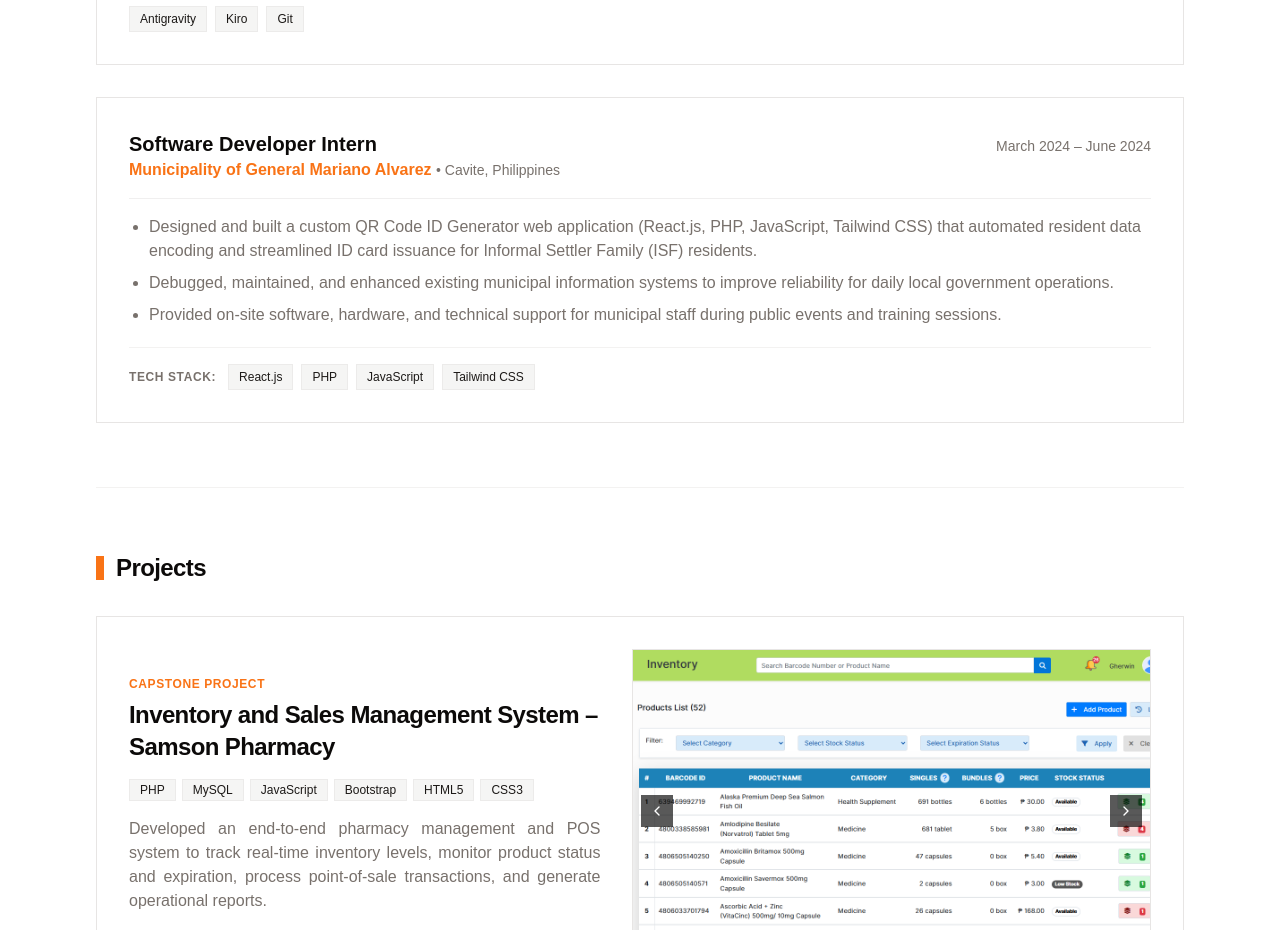
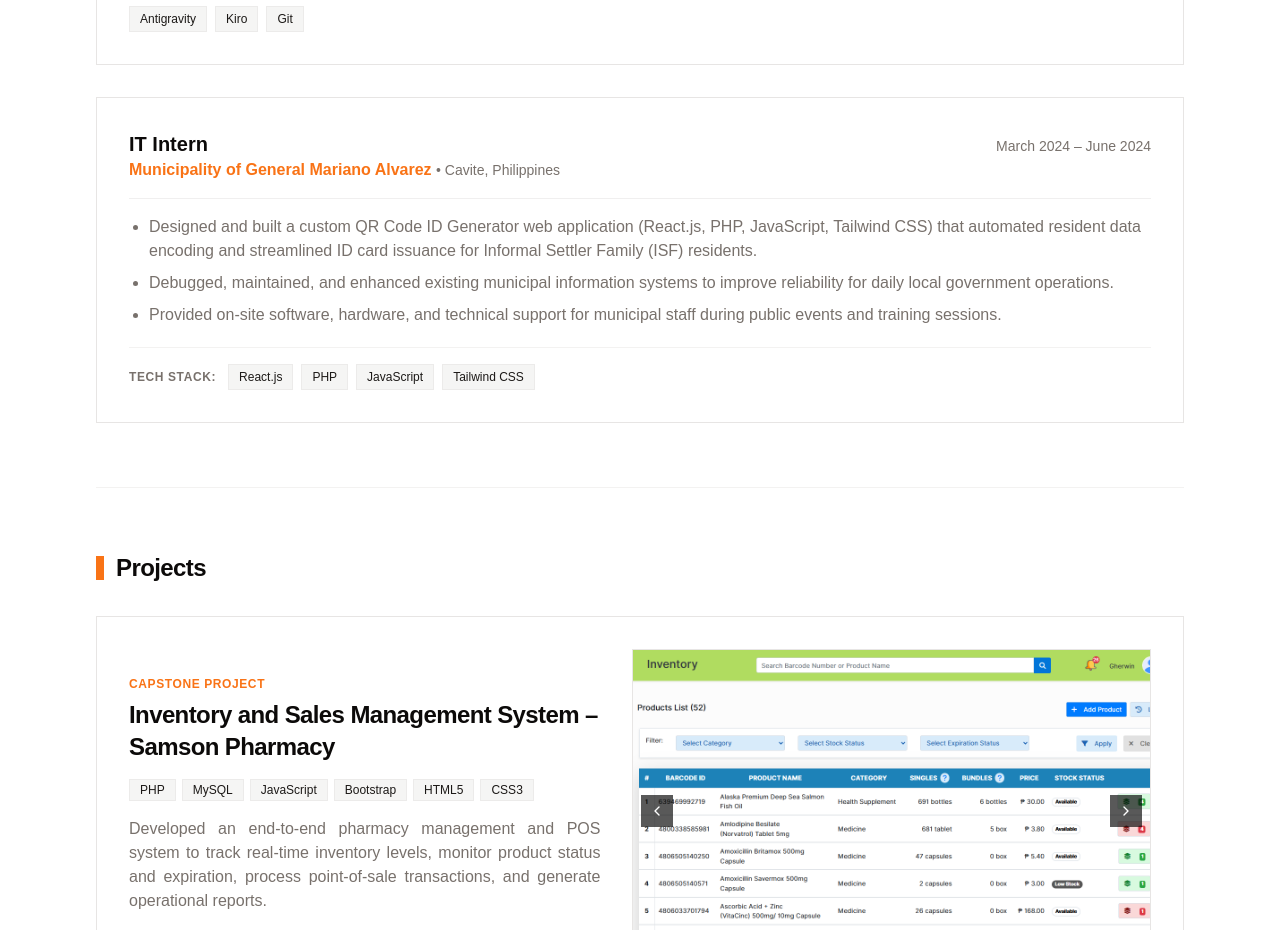
Before and after one commit to GherwinPacheco/portfolio, a Next.js app: page / in a window 1280 px wide. Shown: the part 2240-3170 px from the top of the page. Built offline with nearby package versions, Linux system fonts and the light colour scheme; a web font is replaced by a local one.

Commit message:
Update internship position title to IT Intern

```diff
--- a/src/PortfolioData.js
+++ b/src/PortfolioData.js
@@ -106,7 +106,7 @@ export const Experience = [
     ],
   },
   {
-    position: "Software Developer Intern",
+    position: "IT Intern",
     company: "Municipality of General Mariano Alvarez",
     location: "Cavite, Philippines",
     techstack: ["React.js", "PHP", "JavaScript", "Tailwind CSS"],
```
Also changed, not shown: 1 other file (tests, documents, lock files or other folders).
